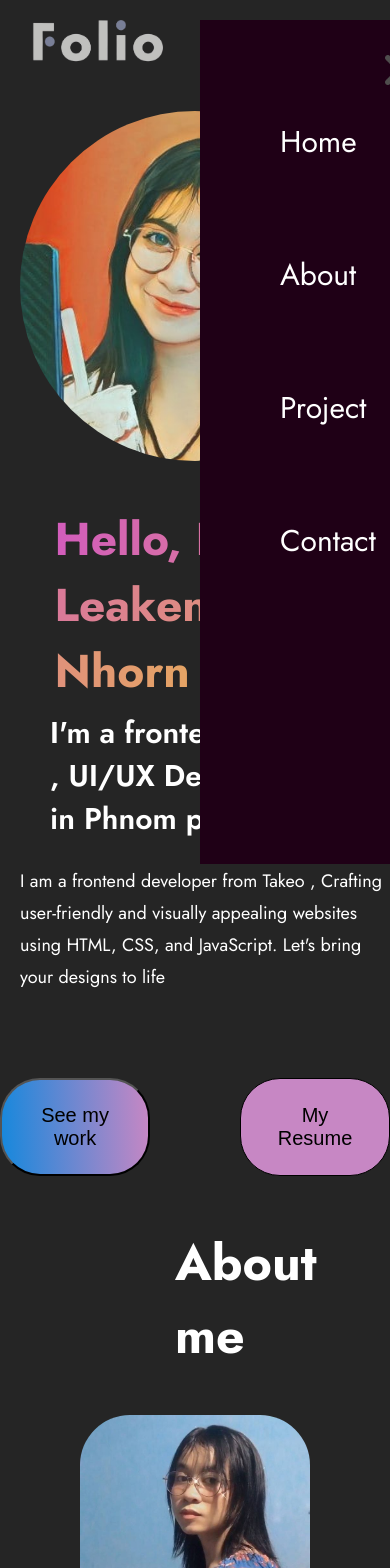
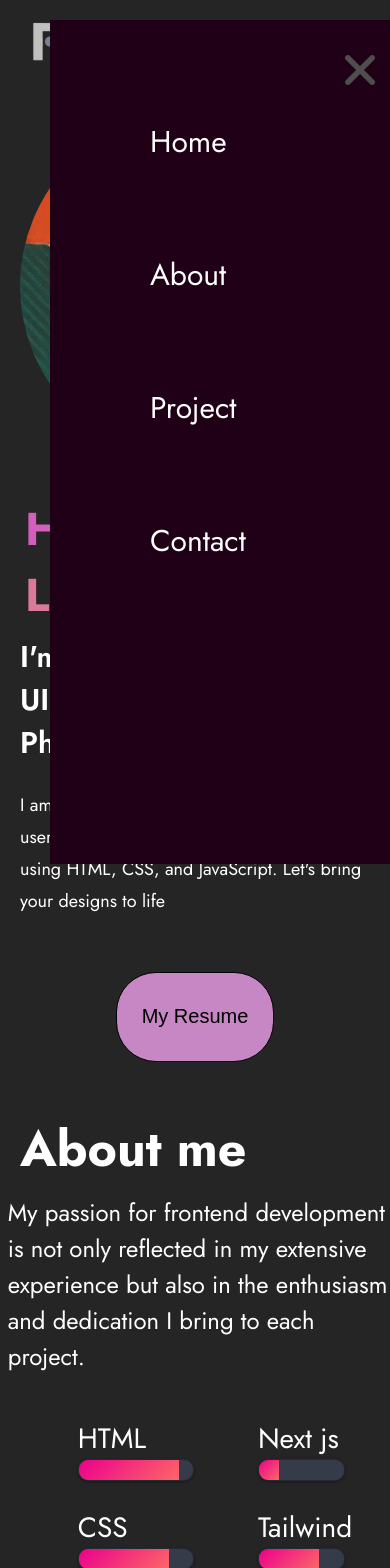
Before and after one commit to LeakenaNhorn/Nhorn_Leakena_Portfolio, a React (Vite) app: page / in a window 390 px wide. Shown: the top 1568 px of the page. Built offline with nearby package versions, Linux system fonts and the light colour scheme.

Commit message:
responsive update

```diff
--- a/src/Components/About/About.css
+++ b/src/Components/About/About.css
@@ -25,6 +25,7 @@
 
 .describe p{
 
+    width: 100%;
     color: white;
     line-height: 1.5;
     font-size: 30px;
@@ -221,7 +222,7 @@
 
     .about .title h1{
         font-size: 50px;
-          padding: 0;
+        margin: 10px auto -170px -50px;
 
 
     }
@@ -230,10 +231,7 @@
 
     }
     .about-section img{
-        max-width:100%;
-        height: auto;
-        right: -20px;
-        margin-bottom: -140px;
+        display: none;
 
     }
     .describe .des-p1{
@@ -250,10 +248,10 @@
         margin-bottom: -30px;
         align-items: center; */
     .about-section .describe p{
-        font-size: 34px;
-         width: 82%;
-         margin-top: 20px;
-         height: auto;
+        font-size: calc(22px + 0.5vw);
+        margin: 0px -40px 0px -27px;
+         height: 190px;
+         width:122%;
 
 
 
--- a/src/Components/About/About.jsx
+++ b/src/Components/About/About.jsx
@@ -18,7 +18,7 @@ const About = () => {
         <div><img src={about_me} alt="" /></div>
         <div className='describe'>
           <p className='des-p1'>I am an experienced Frontend Developer with over a decade of professional <br /> expertise in the field.Throughout my career, I have had the privilege of collaborating <br /> with prestigious organizations, contributing to their success and growth.</p>
-           <p>My passion for frontend development is not only reflected in my extensive experience <br />but also in the enthusiasm and dedication I bring to each project.</p>
+           <p>My passion for frontend development is not only reflected in my extensive experience but also in the enthusiasm and dedication I bring to each project.</p>
 
 
 
--- a/src/Components/Hero/Hero.css
+++ b/src/Components/Hero/Hero.css
@@ -72,9 +72,9 @@
 
     }
     .hero h1{
-        width: 72%;
+       width: 100%;
         font-size: 46px;
-        margin-top: 10px;
+        margin: 0 20px 0 70px;
         margin-bottom: -30px;
         align-items: center;
 
@@ -82,10 +82,10 @@
     }
 
     .hero h2{
-        width:auto;
+        width:100%;
         font-size: 30px;
         align-items: center;
-        margin:2px auto -20px 50px;
+        margin:2px 10px -20px 50px;
 
 
     }
@@ -93,15 +93,16 @@
         width:auto;
         font-size: 18px;
         line-height: 32px;
-        margin: 10px 0px 20px 20px;
+        margin: 10px 0px -10px 20px;
     }
    .hero .seework-btn{
-   align-items: center;
-    border-radius: 40px;
+   display: none;
    }
    .hero .resume{
+
     align-items: center;
     border-radius: 40px;
+    margin: 0px 0px -90px 0px;
 
    }
 }
--- a/src/Components/Navbar/Navbar.css
+++ b/src/Components/Navbar/Navbar.css
@@ -43,8 +43,10 @@ button:hover{
 }
 
 
-
 @media(max-width:768px){
+    body{
+        font-size: 14px;
+    }
     .navbar{
       margin: 10px 20px;
     }
@@ -64,7 +66,7 @@ button:hover{
         display: block;
         position: relative;
         top: 30px;
-        left: 140px;
+        left: 250px;
         width: 40px;
 
 
@@ -76,7 +78,7 @@ button:hover{
     top: 0;
     gap: 30px;
     background-color:#1F0016;
-    width: 200px;
+    width: 350px;
     height: 100%;
     z-index:2;
     transition: right 0.5s;
@@ -85,7 +87,7 @@ button:hover{
     }
     .nav-menu li{
         font-size: 30px;
-        padding-left: 40px;
+        padding-left: 60px;
         flex-direction: row;
         gap: 20px;
 
--- a/src/Components/Navbar/Navbar.jsx
+++ b/src/Components/Navbar/Navbar.jsx
@@ -17,7 +17,7 @@ const Navbar = () => {
     menuRef.current.style.right ="0";
   }
   const closeMenu = () => {
-    menuRef.current.style.right ="-350px";
+    menuRef.current.style.right ="-390px";
   }
 
   return (
```
